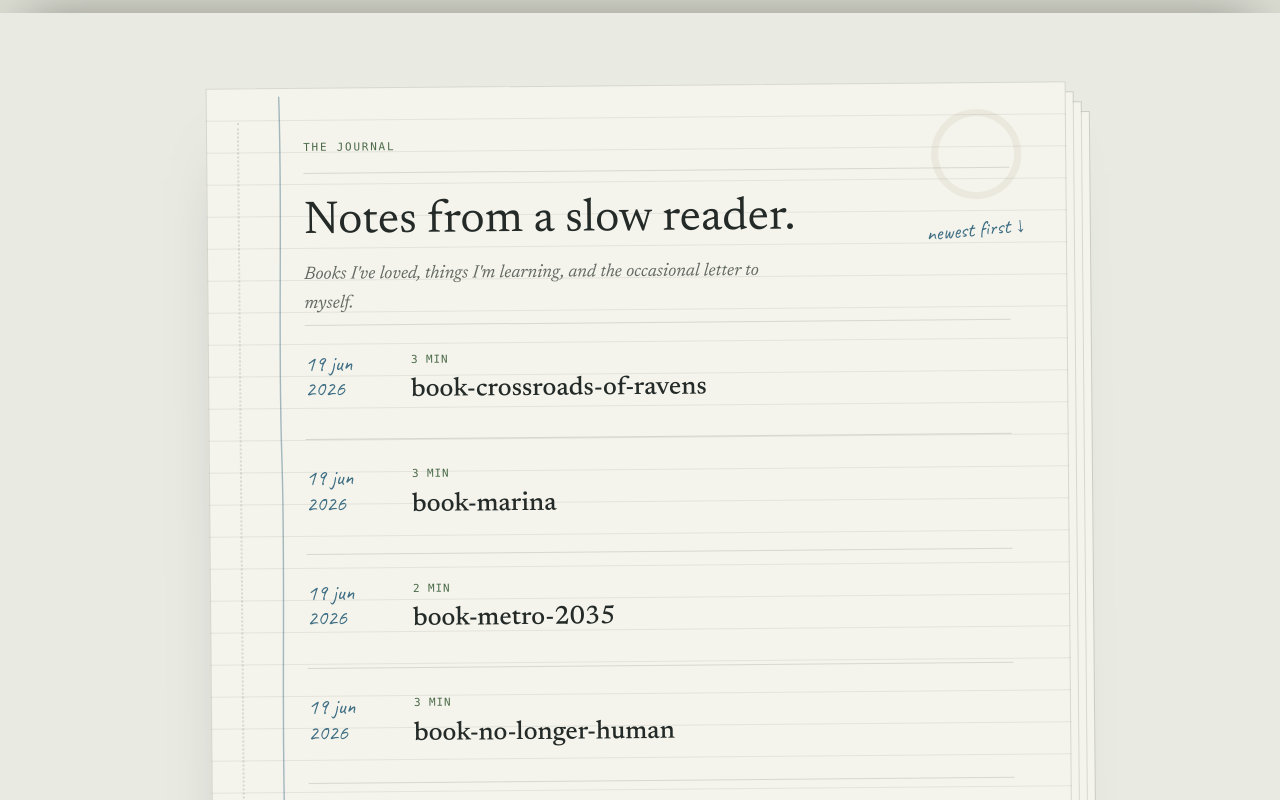
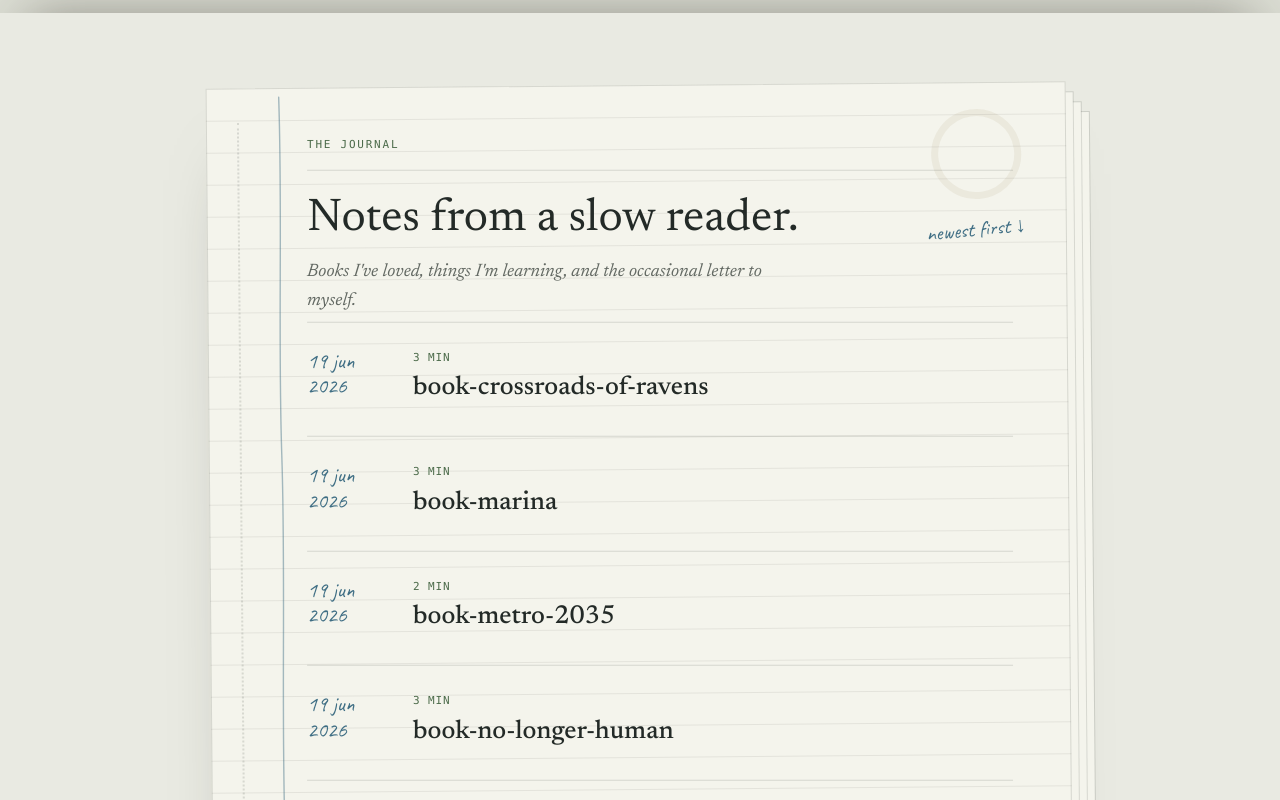
Before and after one commit to LaijieJi/webpage, a Vue app: page /blog in a window 1280 px wide. Shown: the part 860-1660 px from the top of the page. Built offline with nearby package versions, Linux system fonts and the light colour scheme; a web font is replaced by a local one.

Commit message:
fix: text appears rotated in blog

```diff
--- a/src/views/BlogIndexView.vue
+++ b/src/views/BlogIndexView.vue
@@ -31,6 +31,7 @@
         <span class="journal__stamp" aria-hidden="true"></span>
         <span class="journal__scribble" aria-hidden="true">newest first ↓</span>
 
+        <div class="journal__body">
           <div class="journal__head">
             <p class="journal__kicker">The Journal</p>
           </div>
@@ -53,6 +54,7 @@
           </router-link>
 
           <div class="journal__foot"><span>~ one ~</span></div>
+        </div>
       </div>
 
       <section class="shelf" v-reveal>
@@ -240,7 +242,14 @@ function dateShort(value) {
     24px 30px 0 0 var(--line),
     0 46px 76px -46px rgba(42, 38, 32, 0.5);
   padding: 50px 56px 36px 96px;
-  transform: rotate(-0.5deg);
+  --tilt: -0.5deg;
+  transform: rotate(var(--tilt));
+}
+
+/* The sheet (and its printed margin, river, stamp & scribble) keep the tilt;
+   the written content is levelled back so entries read straight. */
+.journal__body {
+  transform: rotate(calc(-1 * var(--tilt)));
 }
 
 .journal__margin {
--- a/src/views/BlogPostView.vue
+++ b/src/views/BlogPostView.vue
@@ -83,17 +83,21 @@ function dateLong(value) {
 }
 
 .post__card {
+  --tilt: 0.4deg;
   position: relative;
   margin-top: 20px;
   background: var(--surface);
   border: 1px solid var(--line);
   box-shadow: 0 36px 72px -52px rgba(42, 38, 32, 0.5);
-  transform: rotate(0.4deg);
+  transform: rotate(var(--tilt));
 }
 
 .post__grid {
   display: grid;
   grid-template-columns: 140px 1fr;
+  /* Keep the paper's tilt, but print the words level so the article reads
+     straight. Cancels .post__card's rotation exactly (shared centre). */
+  transform: rotate(calc(-1 * var(--tilt)));
 }
 
 .post__aside {
```
Lines whose indentation alone changed are shown as unchanged.
